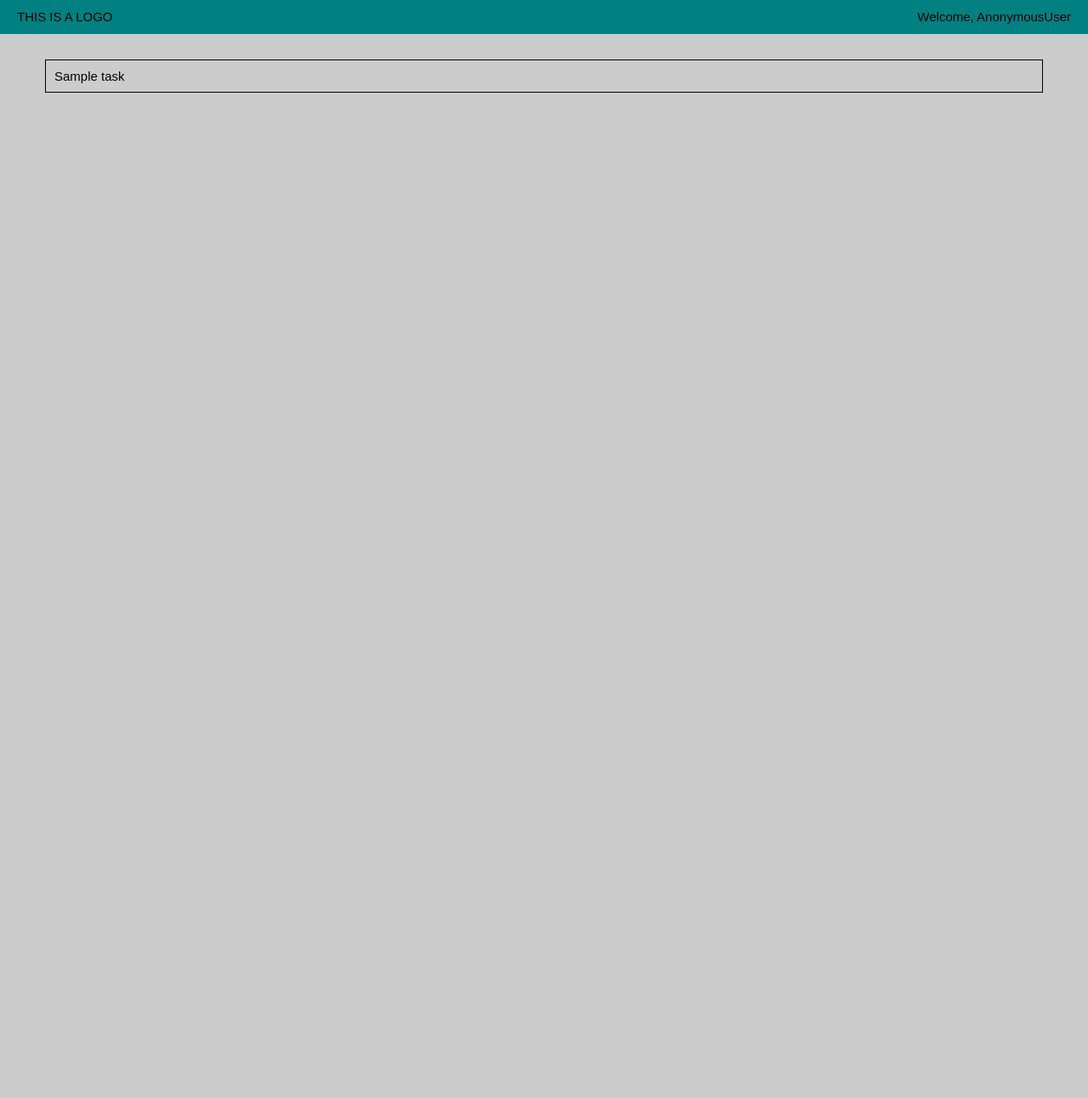
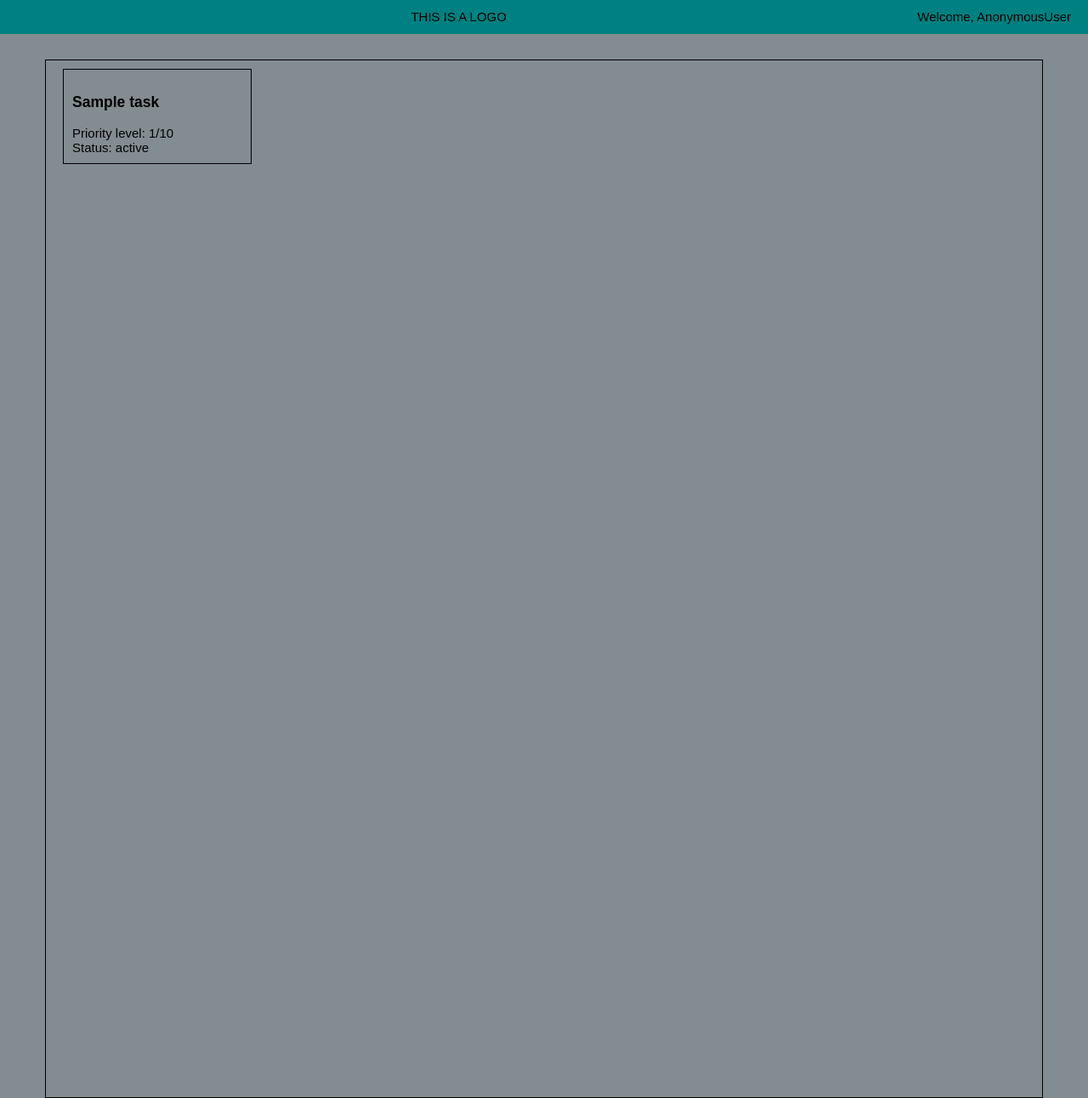
Before and after one commit to phist210/kanban-django, a Django app: page /kanban in a window 1280 px wide. Shown: the whole page at 85% size. Before the commit the page ends 109 px from the top, so only its background shows below. Run offline with Django 3.2, Linux system fonts and the light colour scheme; tables that the repository leaves empty hold one stand-in row (values such as "Sample post").

Commit message:
more front-end

```diff
--- a/kanban/static/css/dashboard.css
+++ b/kanban/static/css/dashboard.css
@@ -1,11 +1,26 @@
 body{
-  background-color: #ccc;
+  background-color: #838C91;
   margin: 0;
   font-size: 15px;
   font-family: sans-serif;
 }
 
+header#nav{
+  height:40px;
+  overflow: hidden;
+  position: relative;
+  background-color: teal;
+  text-align: center;
+}
+
 div#logo{
+  height: 40px;
+  line-height: 40px;
+  margin: 0 auto;
+  display: inline-block;
+}
+
+div#post{
   height: 40px;
   line-height: 40px;
   padding-left: 20px;
@@ -21,17 +36,20 @@ div#account{
   vertical-align: middle;
 }
 
+div.wrapper-content{
+  width: 200px;
+  float: left;
+  height: auto;
+  padding: 10px;
+  border: 1px solid #000;
+  margin-left: 10px;
+}
+
 div#container{
-  width:90%;
+  width: 90%;
   padding: 10px;
+  height: 1200px;
   margin: 0 auto;
   margin-top: 30px;
   border: 1px solid #000;
 }
-
-header#nav{
-  height:40px;
-  overflow: hidden;
-  position: relative;
-  background-color: teal;
-}
--- a/kanban/templates/kanban/index.html
+++ b/kanban/templates/kanban/index.html
@@ -1,21 +1,26 @@
 {% extends 'kanban/base.html' %}
 {% load static %}
+{% load rest_framework %}
 {% block content %}
+
 <header id='nav'>
+
   <div id='logo'>
     THIS IS A LOGO
   </div>
+
   <div id='account'>
     Welcome, {{user}}
   </div>
 </header>
+
 <div id='container'>
-  <div id="task">
-    {% for task in task %}
-    <div id="{{task.id}}">
-      {{task.name}}
-    </div>
-    {% endfor %}
+  {% for task in task %}
+  <div class="wrapper-content">
+    <h3>{{task.name}}</h3>
+    Priority level: {{task.priority}}/10</br>
+    Status: {{task.status}}
   </div>
+  {% endfor %}
 </div>
 {% endblock %}
```
